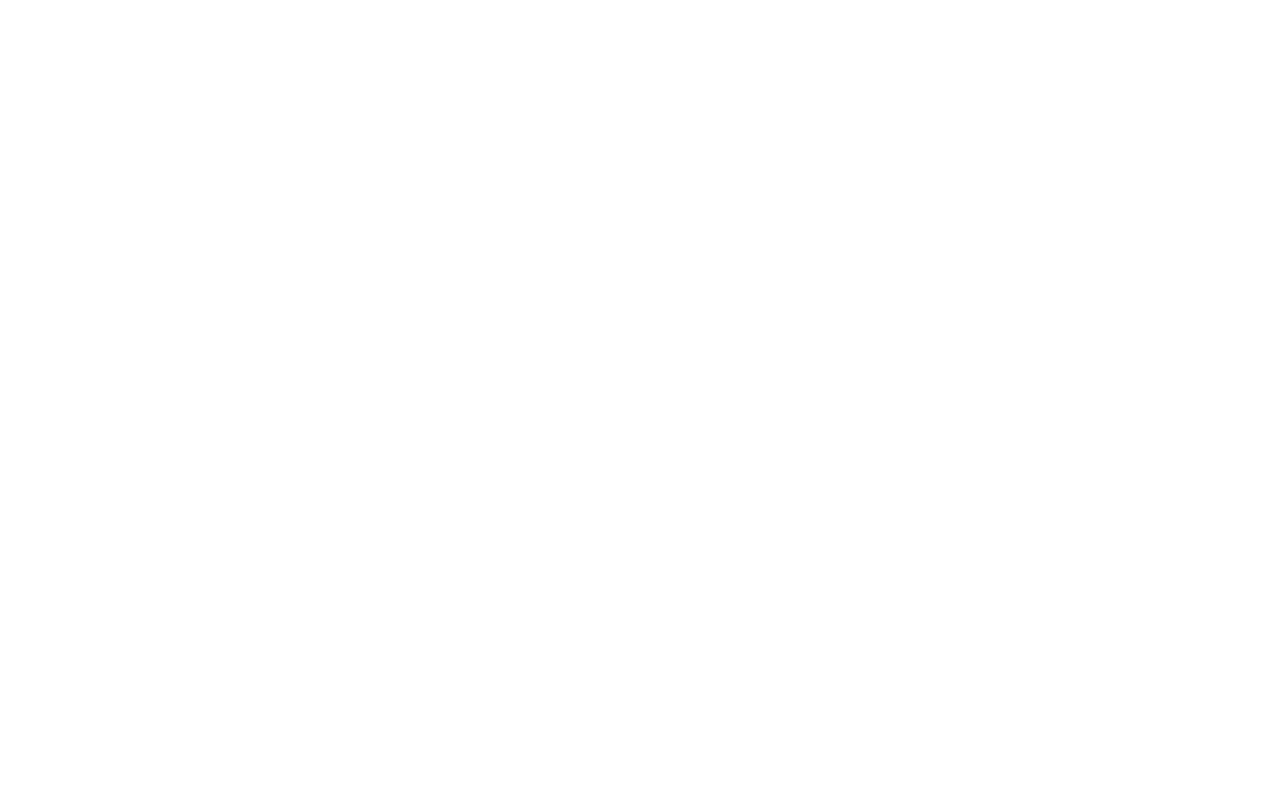
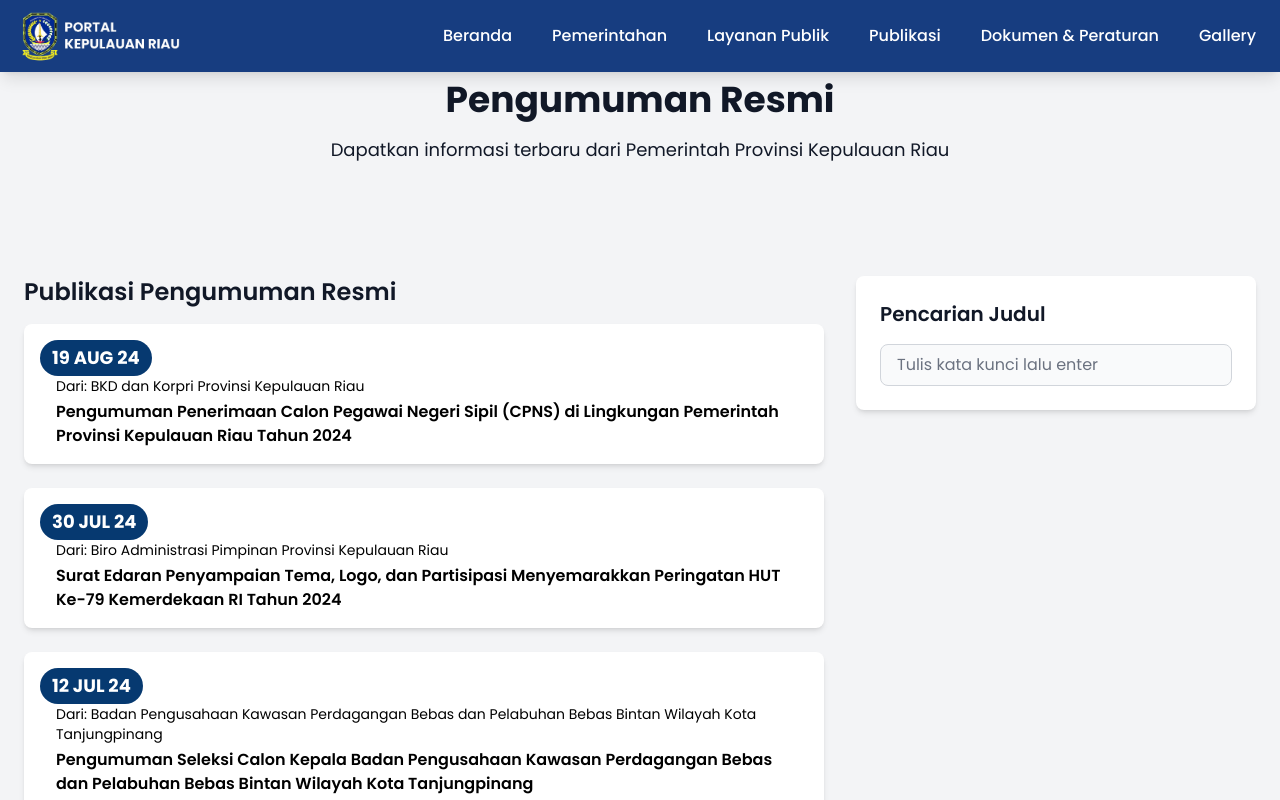
Before and after one commit to Diskominfo-Kepri-24/TEMPLATE-OPD-1, a React (Vite) app: page /pengumuman in a window 1280 px wide. Before the commit this address had no page. Shown: the top 800 px of the page. Built offline with nearby package versions, Linux system fonts and the light colour scheme.

Commit message:
feat: add PengumumanUtama

```diff
--- a/package.json
+++ b/package.json
@@ -10,6 +10,7 @@
     "preview": "vite preview"
   },
   "dependencies": {
+    "framer-motion": "^11.3.30",
     "react": "^18.3.1",
     "react-dom": "^18.3.1",
     "react-icons": "^5.3.0",
--- a/src/App.jsx
+++ b/src/App.jsx
@@ -6,6 +6,7 @@
 import PerangkatDaerah from './pages/PerangkatDaerah';
 import LayananPublik from './pages/LayananPublik';
 import Berita from './pages/Berita';
+import PengumumanUtama from './pages/PengumumanUtama';
 
 function App() {
   return (
@@ -18,6 +19,7 @@
         <Route path="/perangkat-daerah" element={<PerangkatDaerah />} />
         <Route path="/layanan-publik" element={<LayananPublik />} />
         <Route path="/berita" element={<Berita />} />
+        <Route path="/pengumuman" element={<PengumumanUtama />} />
       </Routes>
     </Router>
   );
--- a/src/pages/HomePages.jsx
+++ b/src/pages/HomePages.jsx
@@ -27,11 +27,12 @@
           <div className="grid grid-cols-4 gap-4 mb-8 mt-8">
             <Shortcut iconSrc="/assets/history.svg" label="Sejarah" link="/sejarah" />
             <Shortcut iconSrc="/assets/news.svg" label="Berita" link="/berita" />
-            <Shortcut iconSrc="/assets/service.svg" label="Layanan" link="/layanan" />
-            <Shortcut iconSrc="/assets/department.svg" label="Instansi" link="/instansi" />
+            <Shortcut iconSrc="/assets/service.svg" label="Layanan" link="/layanan-publik" />
+            <Shortcut iconSrc="/assets/department.svg" label="Instansi" link="/perangkat-daerah" />
             <Shortcut iconSrc="/assets/budget.svg" label="APBD" link="/apbd" />
             <Shortcut iconSrc="/assets/analytics.svg" label="IPKD" link="/ipkd" />
-            <Shortcut iconSrc="/assets/report.svg" label="Lapor" link="/lapor" />
+            <Shortcut iconSrc="/assets/report.svg" label="Lapor" link="https://kepri.lapor.go.id/" />
+
             <Shortcut iconSrc="/assets/ppid.svg" label="PPID" link="/ppid" />
           </div>
         </div>
--- a/src/pages/LayananPublik.jsx
+++ b/src/pages/LayananPublik.jsx
@@ -16,7 +16,7 @@
         {
           title: 'Permohonan Informasi',
           description: 'Sampaikan permohonan informasi secara online dengan baik dan benar',
-          icon: '/assets/logo.png', // Replace with actual path
+          icon: '/assets/logo.png',
         },
         {
           title: 'Daftar Informasi Publik',
@@ -93,7 +93,6 @@
           description: 'Pelayanan masyarakat secara online untuk kemudahan akses informasi dan layanan',
           icon: '/assets/tanjungpinang.png',
         },
-        // Add more services here if needed
       ],
     },
   ];
@@ -103,10 +102,10 @@
       <Navbar />
 
       <div className={`pt-24 pb-8 px-8 transition-opacity duration-1000 ease-out ${isMounted ? 'opacity-100' : 'opacity-0'}`}>
-        <h1 className="text-3xl font-bold text-center mb-12 text-gray-800">Daftar Layanan Publik</h1>
+        <h1 className={`text-3xl font-bold text-center mb-12 text-gray-800 transition-transform transform ${isMounted ? 'translate-y-0 opacity-100' : '-translate-y-10 opacity-0'} duration-1000`}>Daftar Layanan Publik</h1>
 
         {layananList.map((category, index) => (
-          <div key={index} className="mb-12">
+          <div key={index} className={`mb-12 transition-transform transform ${isMounted ? 'translate-y-0 opacity-100' : 'translate-y-10 opacity-0'} duration-1000 delay-${index * 200}`}>
             <h2 className="text-xl font-semibold text-gray-800 mb-6">{category.category}</h2>
             <div className="grid grid-cols-1 sm:grid-cols-2 lg:grid-cols-3 gap-4">
               {category.services.map((service, idx) => (
@@ -122,8 +121,7 @@
           </div>
         ))}
 
-        {/* New Lapor Box Section */}
-        <div className="flex justify-center items-center mt-12">
+        <div className="flex justify-center items-center mt-12 transition-transform transform">
           <div className="w-full max-w-4xl p-8 bg-white text-center rounded-lg shadow-lg border border-gray-200">
             <h2 className="text-2xl font-bold mb-4 text-gray-800">Punya Keluhan Terhadap Layanan Pemerintah Kepri?</h2>
             <p className="text-gray-600 mb-6">Sampaikan aspirasi dan pengaduan Anda tentang layanan publik di Pemerintah Provinsi Kepulauan Riau.</p>
--- a/src/pages/Pengumuman.jsx
+++ b/src/pages/Pengumuman.jsx
@@ -79,6 +79,13 @@
           </Link>
         ))}
       </div>
+
+      {/* Lihat Pengumuman Button */}
+      <div className="text-center mt-12">
+        <Link to="/pengumuman">
+          <button className="bg-blue-500 text-white px-8 py-4 rounded-lg shadow-lg hover:bg-blue-600 focus:outline-none focus:ring-2 focus:ring-blue-400 focus:ring-opacity-50 transition duration-300">Lihat Pengumuman</button>
+        </Link>
+      </div>
     </div>
   );
 }
--- /dev/null
+++ b/src/pages/PengumumanUtama.jsx
@@ -0,0 +1,95 @@
+import React, { useState } from 'react';
+import Navbar from '../components/Navbar';
+import Footer from '../components/Footer';
+import { motion } from 'framer-motion';
+
+function PengumumanUtama() {
+  const announcements = [
+    {
+      date: '19 AUG 24',
+      source: 'BKD dan Korpri Provinsi Kepulauan Riau',
+      title: 'Pengumuman Penerimaan Calon Pegawai Negeri Sipil (CPNS) di Lingkungan Pemerintah Provinsi Kepulauan Riau Tahun 2024',
+    },
+    {
+      date: '30 JUL 24',
+      source: 'Biro Administrasi Pimpinan Provinsi Kepulauan Riau',
+      title: 'Surat Edaran Penyampaian Tema, Logo, dan Partisipasi Menyemarakkan Peringatan HUT Ke-79 Kemerdekaan RI Tahun 2024',
+    },
+    {
+      date: '12 JUL 24',
+      source: 'Badan Pengusahaan Kawasan Perdagangan Bebas dan Pelabuhan Bebas Bintan Wilayah Kota Tanjungpinang',
+      title: 'Pengumuman Seleksi Calon Kepala Badan Pengusahaan Kawasan Perdagangan Bebas dan Pelabuhan Bebas Bintan Wilayah Kota Tanjungpinang',
+    },
+    {
+      date: '14 MEI 24',
+      source: 'Sekretariat Daerah Pemerintah Provinsi Kepulauan Riau',
+      title: 'Pengumuman Hasil Seleksi Administrasi Calon Direktur PT. Pembangunan Kepri (Perseroda) Masa Jabatan 2024-2029',
+    },
+  ];
+
+  const [searchTerm, setSearchTerm] = useState(''); // State for search input
+  const [filteredAnnouncements, setFilteredAnnouncements] = useState(announcements); // State for filtered announcements
+
+  // Function to handle search input change
+  const handleSearch = (event) => {
+    const term = event.target.value.toLowerCase();
+    setSearchTerm(term);
+
+    // Filter announcements based on the search term
+    const filtered = announcements.filter((announcement) => announcement.title.toLowerCase().includes(term) || announcement.source.toLowerCase().includes(term));
+    setFilteredAnnouncements(filtered);
+  };
+
+  return (
+    <div className="bg-gray-100 text-gray-900 min-h-screen flex flex-col">
+      <Navbar />
+      {/* Header Section */}
+      <motion.div initial={{ opacity: 0, y: -20 }} animate={{ opacity: 1, y: 0 }} transition={{ duration: 0.8 }} className="py-20 mb-8">
+        <div className="container mx-auto px-6 text-center">
+          <h1 className="text-4xl font-bold mb-4">Pengumuman Resmi</h1>
+          <p className="text-lg">Dapatkan informasi terbaru dari Pemerintah Provinsi Kepulauan Riau</p>
+        </div>
+      </motion.div>
+
+      <motion.div initial={{ opacity: 0 }} animate={{ opacity: 1 }} transition={{ duration: 0.8 }} className="container mx-auto px-6 flex flex-col lg:flex-row lg:gap-8">
+        {/* Main Announcements List */}
+        <div className="w-full lg:w-8/12 mb-8">
+          <h2 className="text-2xl font-semibold mb-4">Publikasi Pengumuman Resmi</h2>
+          <div className="space-y-6">
+            {filteredAnnouncements.map((announcement, index) => (
+              <motion.div
+                key={index}
+                whileHover={{ scale: 1.03 }}
+                className="bg-white text-black rounded-lg shadow-md p-4 transition-transform duration-300 ease-in-out cursor-pointer"
+                onClick={() => alert(`You clicked on: ${announcement.title}`)} // Example onClick action
+              >
+                <div className="bg-[#063970] text-white rounded-full inline-flex items-center px-3 py-1 text-lg font-bold">{announcement.date}</div>
+                <div className="ml-4">
+                  <p className="text-sm mb-1">Dari: {announcement.source}</p>
+                  <p className="text-base font-semibold">{announcement.title}</p>
+                </div>
+              </motion.div>
+            ))}
+          </div>
+        </div>
+
+        {/* Sidebar with Search */}
+        <div className="w-full lg:w-4/12 mb-8">
+          <div className="bg-white rounded-lg shadow-md p-6">
+            <h3 className="text-xl font-semibold mb-4">Pencarian Judul</h3>
+            <input
+              type="text"
+              value={searchTerm}
+              onChange={handleSearch} // Bind input change to handleSearch
+              placeholder="Tulis kata kunci lalu enter"
+              className="w-full px-4 py-2 border border-gray-300 rounded-lg bg-gray-50 text-gray-900 placeholder-gray-500 focus:outline-none focus:ring-2 focus:ring-blue-500"
+            />
+          </div>
+        </div>
+      </motion.div>
+      <Footer />
+    </div>
+  );
+}
+
+export default PengumumanUtama;
--- a/src/pages/PerangkatDaerah.jsx
+++ b/src/pages/PerangkatDaerah.jsx
@@ -83,7 +83,7 @@
                 rel="noopener noreferrer"
                 className={`flex items-center p-3 rounded-lg shadow-lg transition-transform transform ${isMounted ? 'translate-y-0 opacity-100' : 'translate-y-10 opacity-0'} duration-1000 delay-${index * 200} cursor-pointer ${
                   daerah.color
-                } hover:scale-105 bg-white`}
+                }`}
               >
                 <img src={daerah.image} alt={`${daerah.name} logo`} className="w-12 h-12 object-contain mr-3" />
                 <h2 className="text-md font-semibold text-gray-700 text-left">{daerah.name}</h2>
@@ -94,12 +94,15 @@
 
         {/* OPD Provinsi Kepulauan Riau Section */}
         <div className="bg-white p-8 rounded-lg shadow-lg">
-          <h2 className="text-2xl font-bold text-center mb-12 text-gray-800">OPD Provinsi Kepulauan Riau</h2>
-          <div className="grid grid-cols-1 sm:grid-cols-2 lg:grid-cols-4 gap-6">
+          <h1 className={`text-3xl font-bold text-center mb-12 text-gray-800 transition-transform transform ${isMounted ? 'translate-y-0 opacity-100' : '-translate-y-10 opacity-0'} duration-1000`}>OPD Provinsi Kepulauan Riau</h1>
+          <div className="grid grid-cols-1 sm:grid-cols-2 lg:grid-cols-3 gap-4">
             {opdList.map((opd, index) => (
-              <div key={index} className="flex flex-col items-center p-4 rounded-lg shadow-md bg-white hover:bg-gray-100 transition-transform transform hover:scale-105">
-                <img src={opd.icon} alt={`${opd.title} icon`} className="w-12 h-12 object-contain mb-4" />
-                <h3 className="text-sm font-semibold text-gray-700 text-center">{opd.title}</h3>
+              <div
+                key={index}
+                className={`flex items-center p-3 bg-white rounded-lg shadow-lg transition-transform transform ${isMounted ? 'translate-y-0 opacity-100' : 'translate-y-10 opacity-0'} duration-1000 delay-${index * 200} cursor-pointer`}
+              >
+                <img src={opd.icon} alt={`${opd.title} icon`} className="w-12 h-12 object-contain mr-3" />
+                <h2 className="text-md font-semibold text-gray-700 text-left">{opd.title}</h2>
               </div>
             ))}
           </div>
```
Also changed, not shown: src/pages/Berita.jsx (+15 -7 lines), 1 other file (tests, documents, lock files or other folders).
